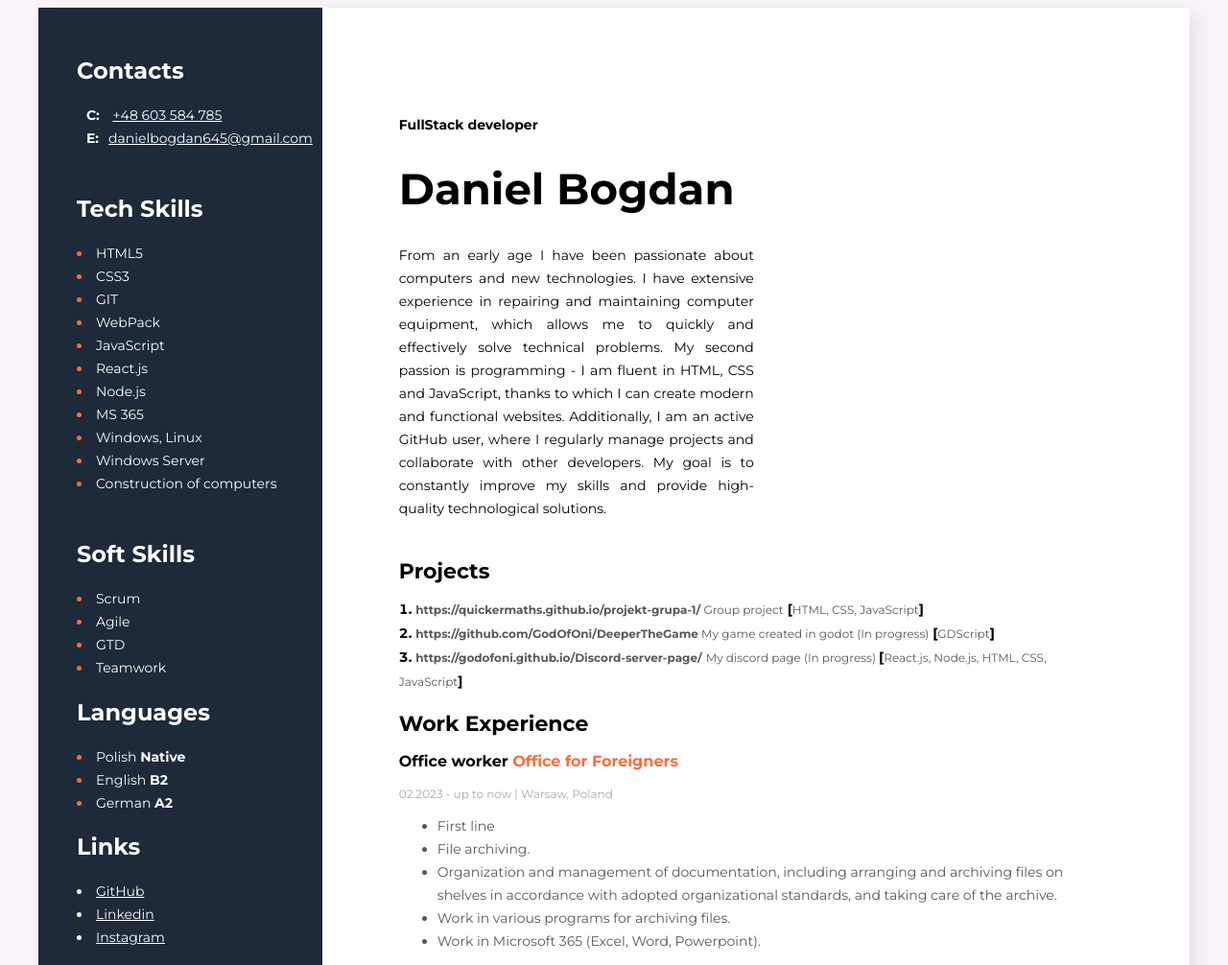
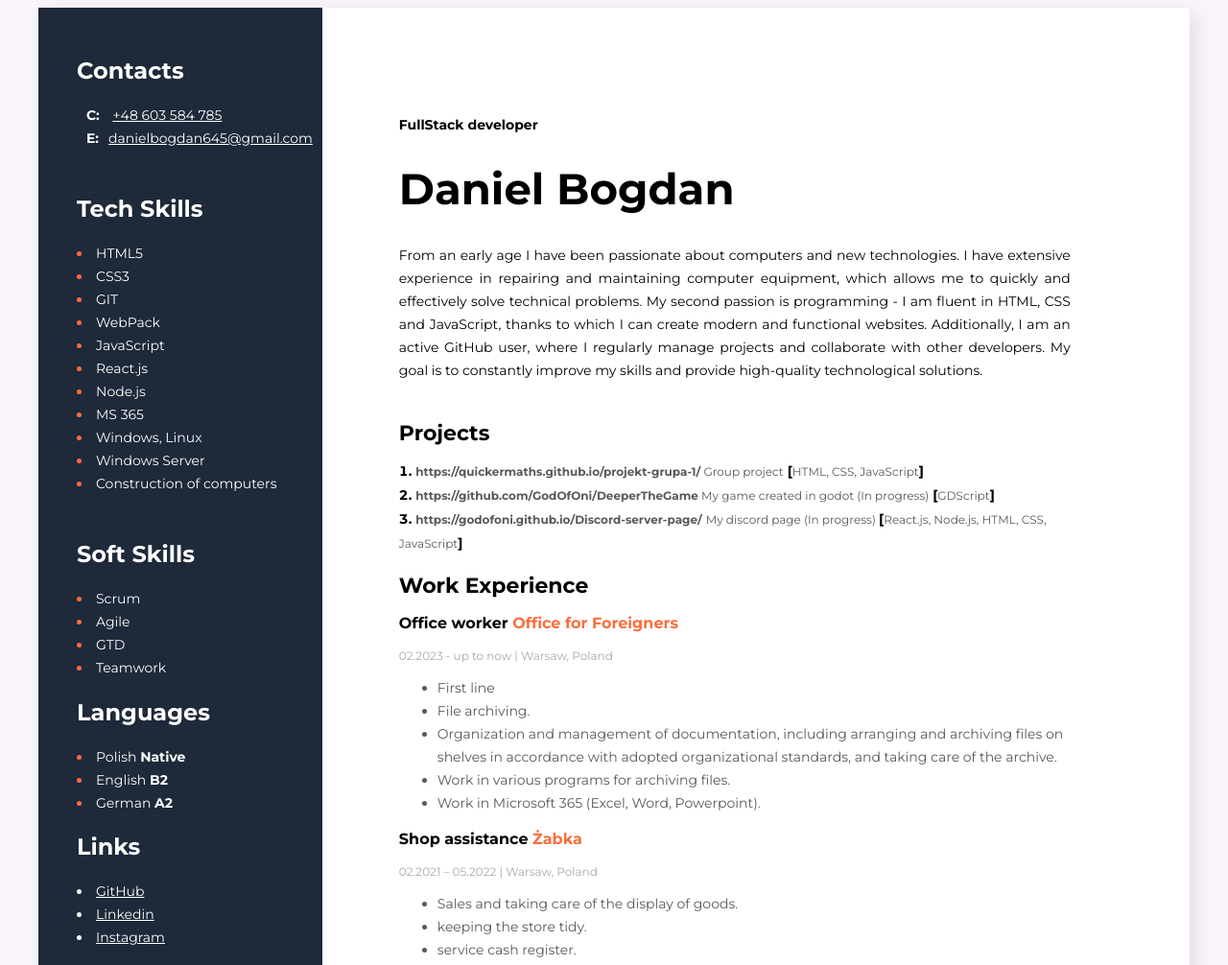
Before and after one commit to GodOfOni/Daniel-Bogdan-CV, a plain HTML site: page index.html in a window 1280 px wide. Shown: the top 1006 px of the page at 96% size. Drawn offline with Linux system fonts and the light colour scheme.

Commit message:
commit 55

```diff
--- a/style.css
+++ b/style.css
@@ -61,7 +61,7 @@ main {
     padding: 102px 80px 102px 80px;
 }
 .main-description {
-    width: 400px;
+    width: 700px;
 }
 .job-title {
     font-weight: 700;
@@ -78,7 +78,8 @@ h1 {
     font-size: 14px;
     line-height: 24px;
     margin-bottom: 40px;
-    margin-right: 30px;
+    margin-right: 0px;
+
     text-align: justify;
 }
 .Projects {
```
Also changed, not shown: index.html (+1 -2 lines).
